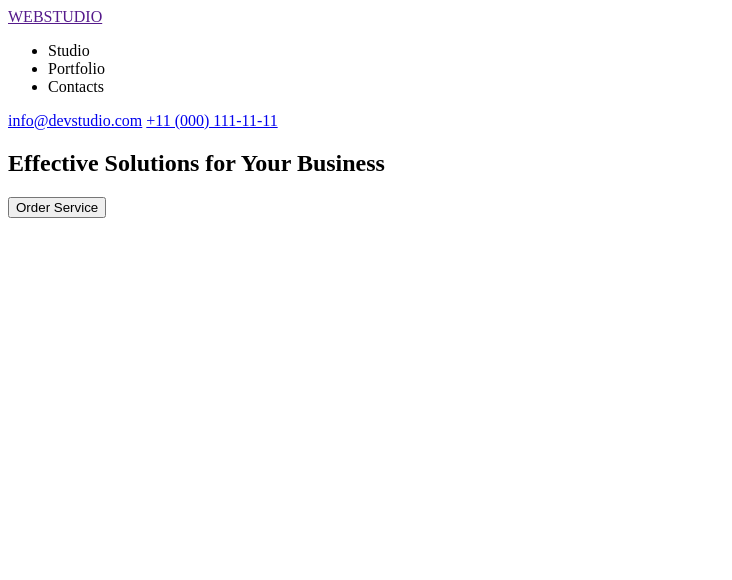
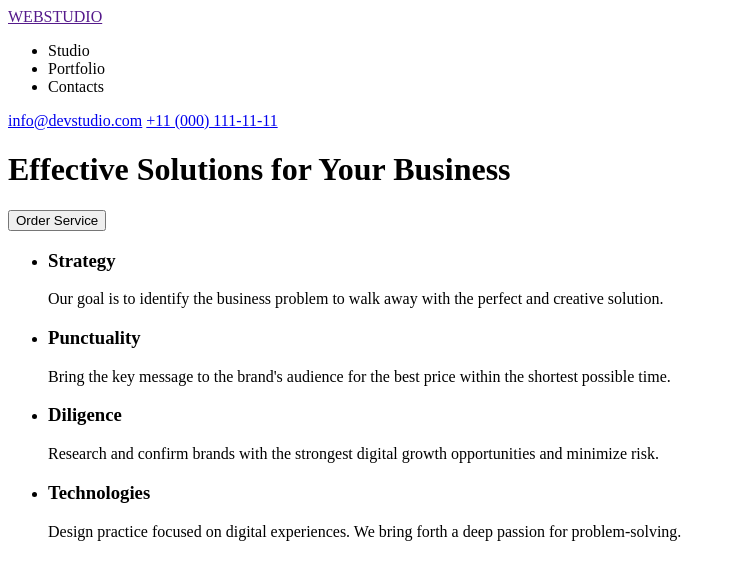
Before and after one commit to Oleg-Butenko/goit-markup-hw-01, a plain HTML site: page index.html in a window 1280 px wide. Shown: the whole page, without its empty margins (0-732 px from the left). Drawn offline with Linux system fonts and the light colour scheme.

Commit message:
first section done

```diff
--- a/index.html
+++ b/index.html
@@ -16,11 +16,45 @@
         </ul>
         <a href="mailto:info@devstudio.com">info@devstudio.com</a>
         <a href="tel:+110001111111">+11 (000) 111-11-11</a>
-        <div>
-          <h1>Effective Solutions for Your Business</h1>
-          <button type="button">Order Service</button>
-        </div>
       </nav>
+      <div>
+        <h1>Effective Solutions for Your Business</h1>
+        <button type="button">Order Service</button>
+      </div>
     </header>
+    <main>
+      <section>
+        <ul>
+          <li>
+            <h3>Strategy</h3>
+            <p>
+              Our goal is to identify the business problem to walk away with the
+              perfect and creative solution.
+            </p>
+          </li>
+          <li>
+            <h3>Punctuality</h3>
+            <p>
+              Bring the key message to the brand's audience for the best price
+              within the shortest possible time.
+            </p>
+          </li>
+          <li>
+            <h3>Diligence</h3>
+            <p>
+              Research and confirm brands with the strongest digital growth
+              opportunities and minimize risk.
+            </p>
+          </li>
+          <li>
+            <h3>Technologies</h3>
+            <p>
+              Design practice focused on digital experiences. We bring forth a
+              deep passion for problem-solving.
+            </p>
+          </li>
+        </ul>
+      </section>
+    </main>
   </body>
 </html>
```
